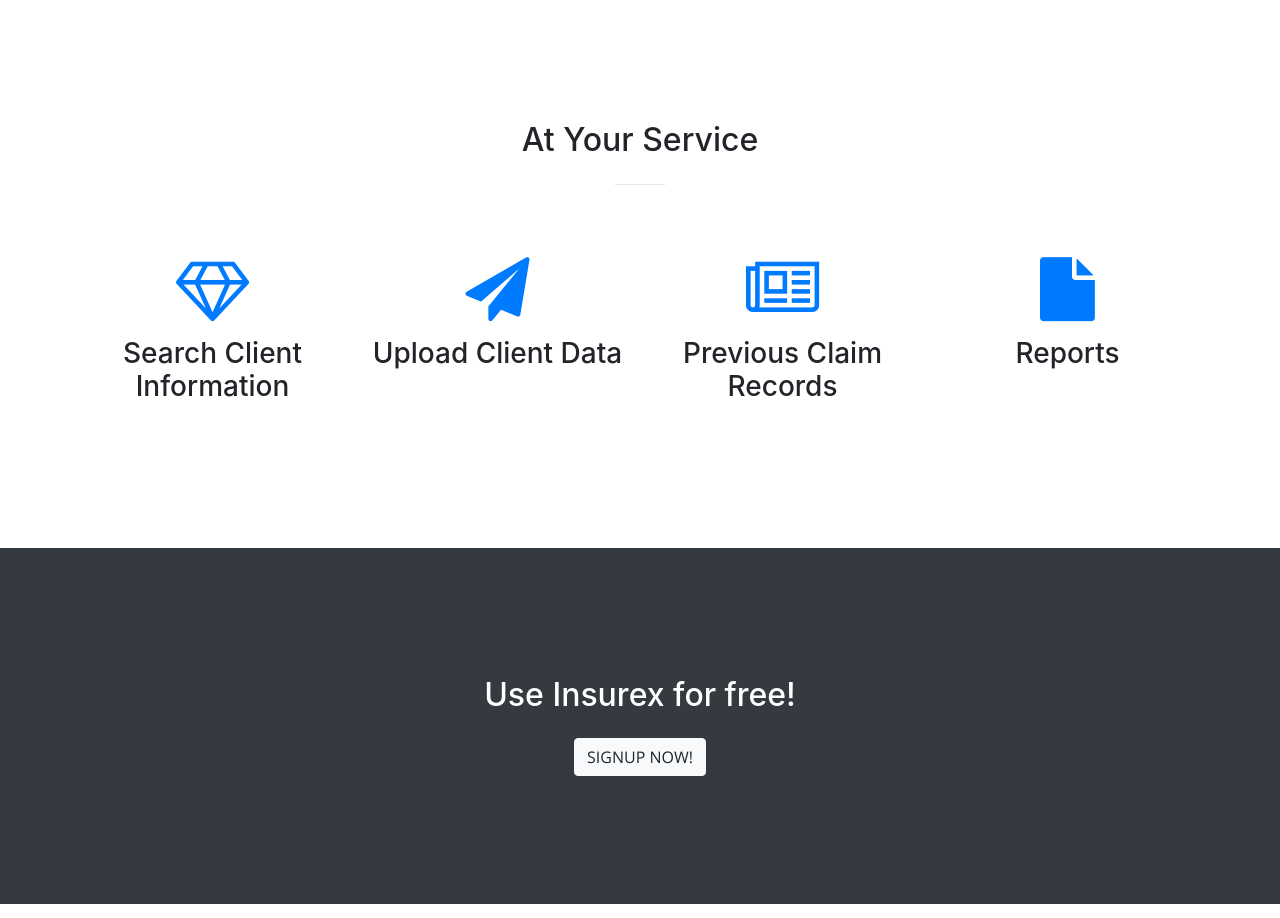
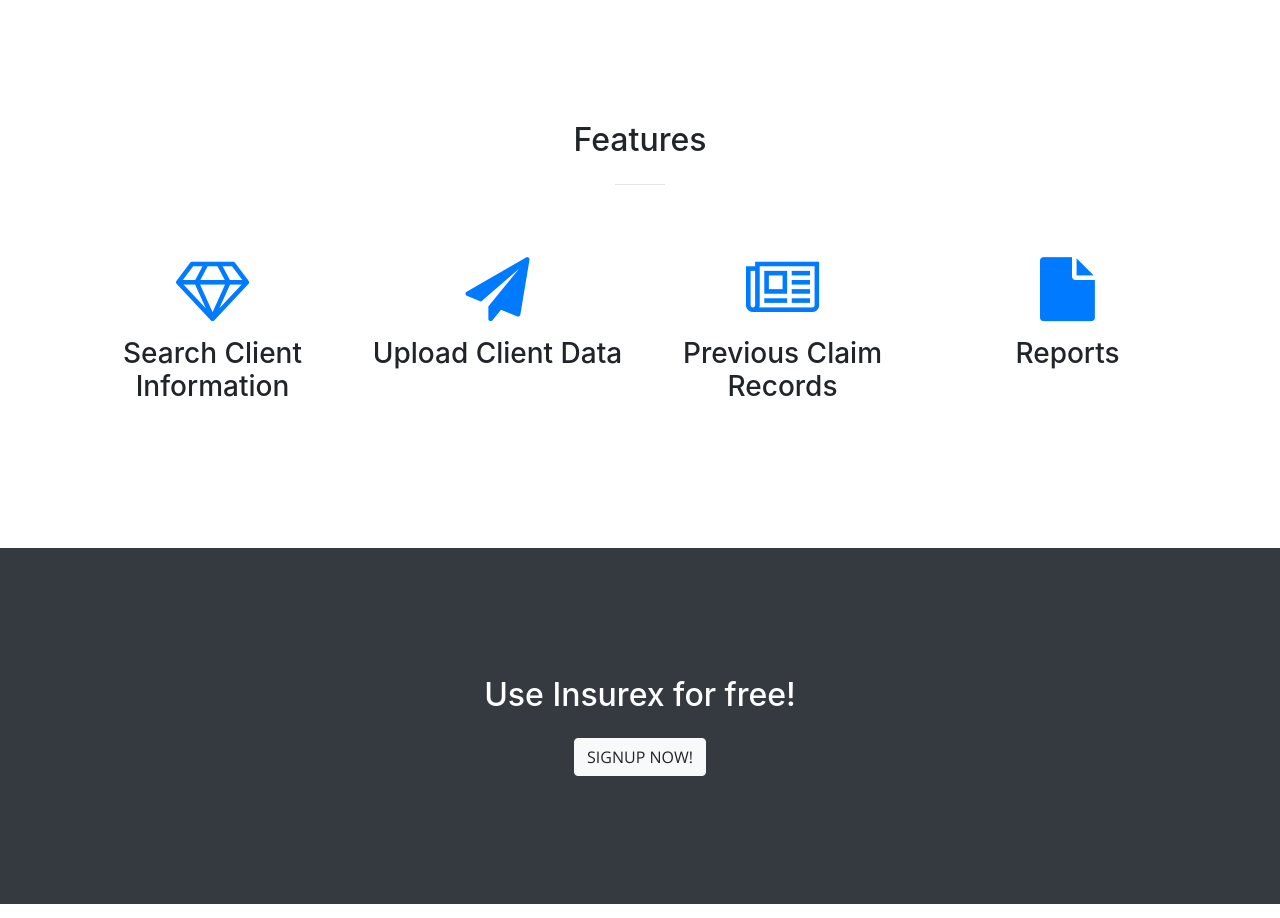
Before and after one commit to WorldChangers/landing-page, a website with bundled scripts: page index.html in a window 1280 px wide. Shown: the part 1260-2178 px from the top of the page. Built offline with nearby package versions, Linux system fonts and the light colour scheme.

Commit message:
minor homepage changes

```diff
--- a/index.html
+++ b/index.html
@@ -85,7 +85,7 @@
       <div class="container">
         <div class="row">
           <div class="col-lg-12 text-center">
-            <h2 class="section-heading">At Your Service</h2>
+            <h2 class="section-heading">Features</h2>
             <hr class="my-4">
           </div>
         </div>
```
